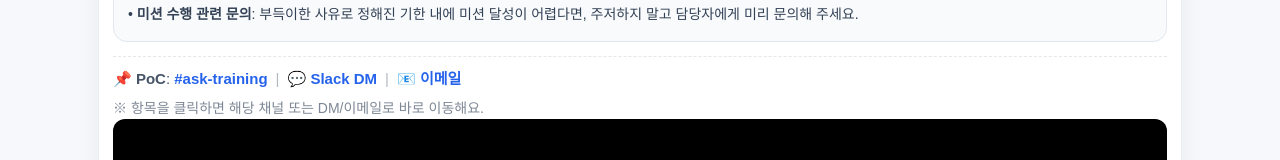
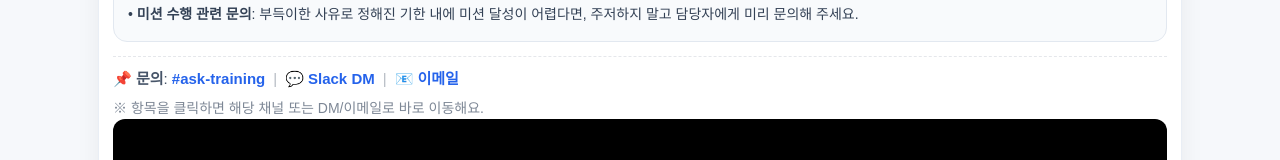
Before and after one commit to hyunjincatherine/onboarding, a Next.js app: page /onboarding/ in a window 1280 px wide. Both pictures are taken after a click on the button "온보딩 로드맵". Shown: the part 451-611 px from the top of the page. Built offline with nearby package versions, Linux system fonts and the light colour scheme.

Commit message:
Update PoC separators

```diff
--- a/ui/DashboardSimple.tsx
+++ b/ui/DashboardSimple.tsx
@@ -659,7 +659,7 @@ export default function DashboardSimple({
     color: "#475569",
   }}
 >
-  📌 <b>PoC</b>:{" "}
+  📌 <b>문의</b>:{" "}
   <a
     href="https://slack.com/app_redirect?channel=C01PP4L905D"
     target="_blank"
```
